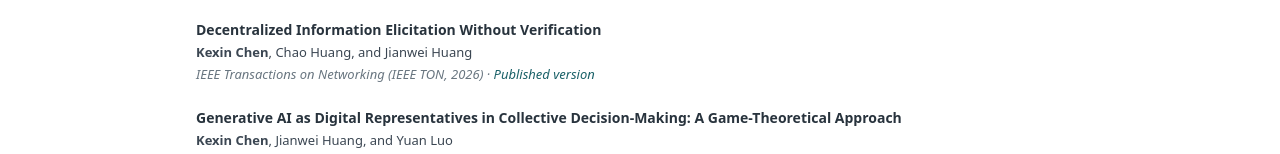
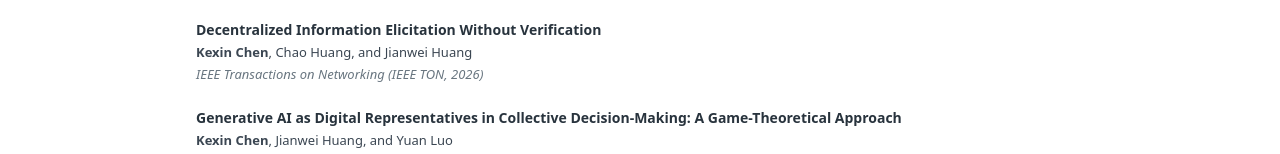
Before and after one commit to kexinchen00/kexinchen00.github.io, a plain HTML site: page publications/index.html in a window 1280 px wide. Shown: the part 448-602 px from the top of the page. Drawn offline with Linux system fonts and the light colour scheme.

Commit message:
Remove published-version link from DIEWV listing

```diff
--- a/publications/index.html
+++ b/publications/index.html
@@ -28,7 +28,7 @@
     </li><li class="publication ">
     <a class="paper-title" href="DIEWV.pdf" target="_blank" rel="noopener noreferrer">Decentralized Information Elicitation Without Verification</a>
     <div class="paper-authors"><strong>Kexin Chen</strong>, Chao Huang, and Jianwei Huang</div>
-    <div class="paper-venue">IEEE Transactions on Networking (IEEE TON, 2026) · <a href="https://doi.org/10.1109/TON.2026.3674784" target="_blank" rel="noopener noreferrer">Published version</a></div>
+    <div class="paper-venue">IEEE Transactions on Networking (IEEE TON, 2026)</div>
     </li><li class="publication ">
     <a class="paper-title" href="https://doi.org/10.3233/FAIA250950" target="_blank" rel="noopener noreferrer">Generative AI as Digital Representatives in Collective Decision-Making: A Game-Theoretical Approach</a>
     <div class="paper-authors"><strong>Kexin Chen</strong>, Jianwei Huang, and Yuan Luo</div>
```
